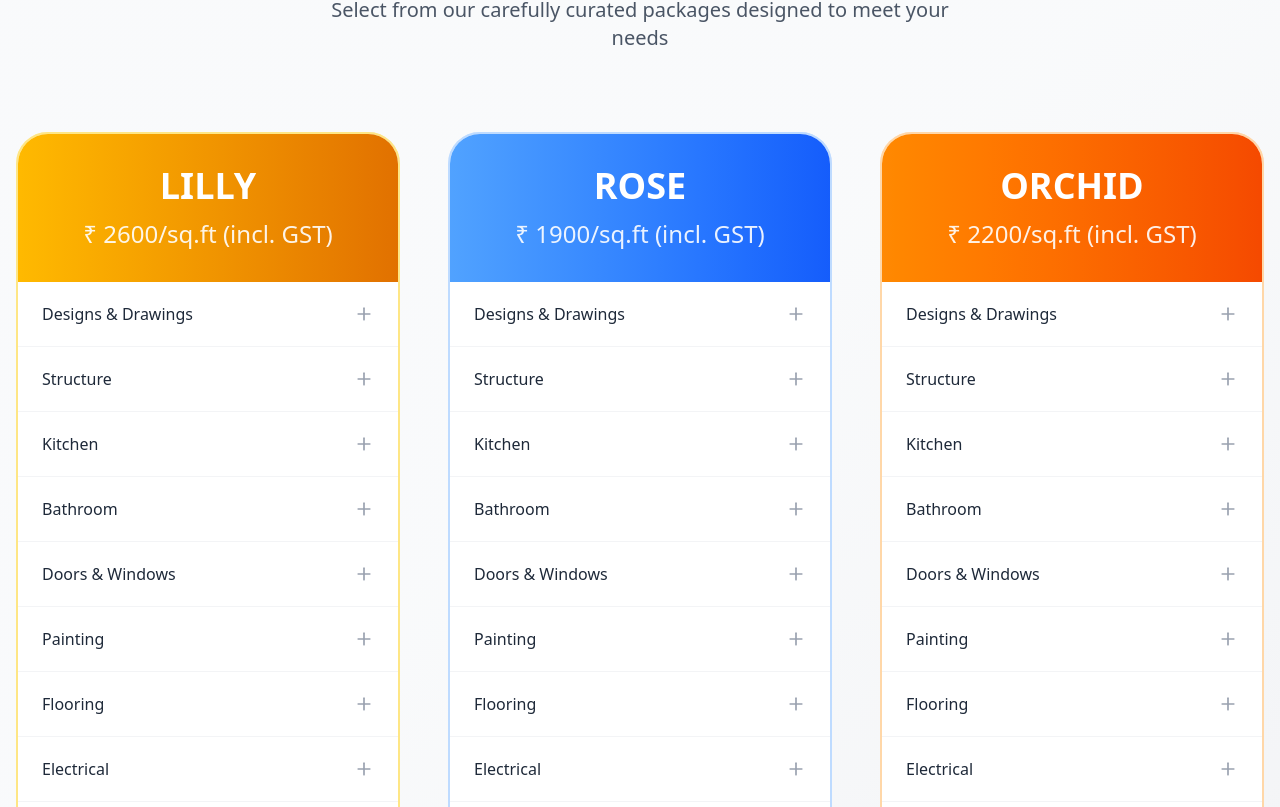
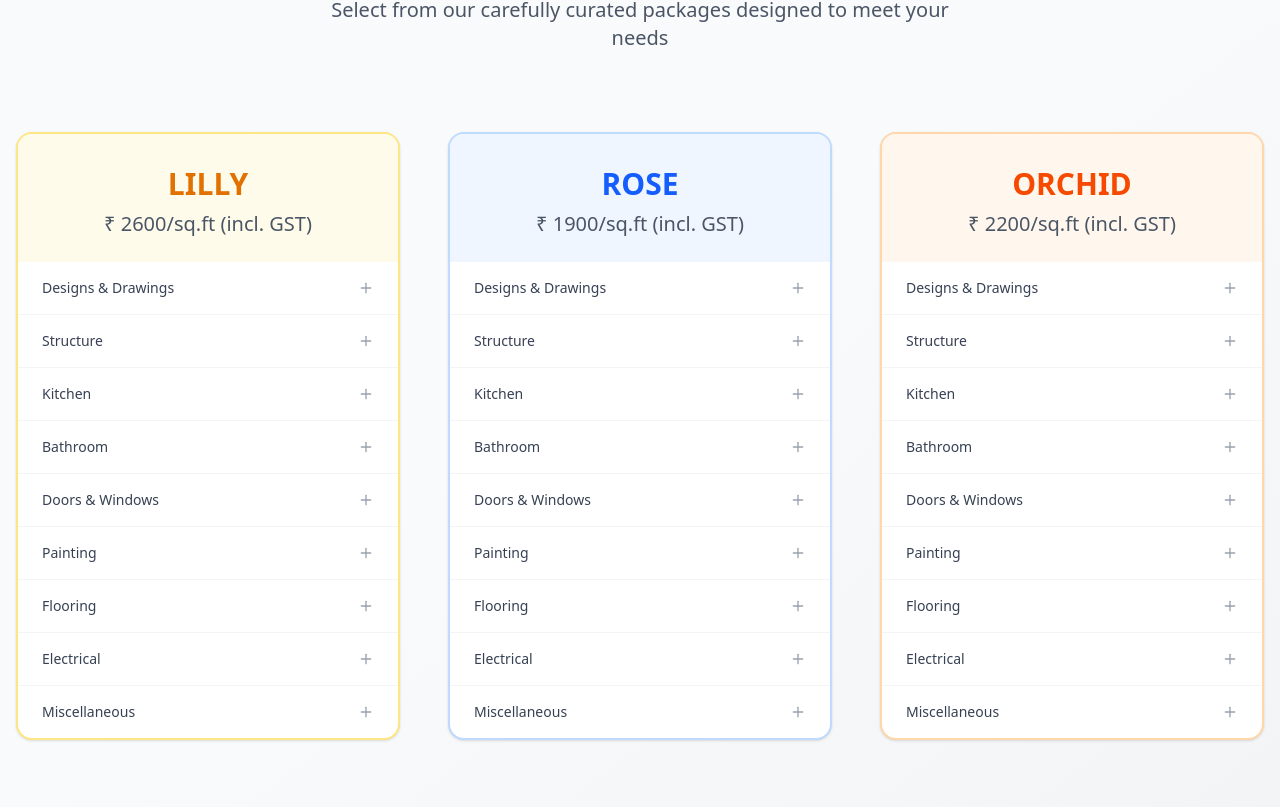
Before and after one commit to Prince5723/bricks-and-house, a Next.js app: page / in a window 1280 px wide. Shown: the part 4273-5080 px from the top of the page. Built offline with nearby package versions, Linux system fonts and the light colour scheme.

Commit message:
change d pricing style

```diff
--- a/src/components/blocks/pricing-section.tsx
+++ b/src/components/blocks/pricing-section.tsx
@@ -20,41 +20,33 @@ export default function PricingCard({ title, price, color, features }: PricingCa
   const [expandedFeature, setExpandedFeature] = useState<string | null>(null);
 
   const colorClasses = {
-    gold: 'from-amber-400 to-amber-600',
-    blue: 'from-blue-400 to-blue-600',
-    orange: 'from-orange-400 to-orange-600',
+    gold: 'text-amber-600 border-amber-200',
+    blue: 'text-blue-600 border-blue-200',
+    orange: 'text-orange-600 border-orange-200',
   };
 
-  const borderClasses = {
-    gold: 'border-amber-200',
-    blue: 'border-blue-200',
-    orange: 'border-orange-200',
+  const bgColorClasses = {
+    gold: 'bg-amber-50',
+    blue: 'bg-blue-50',
+    orange: 'bg-orange-50',
   };
 
   return (
-    <div className="relative will-change-transform">
+    <div className="relative transform transition-transform duration-300 hover:-translate-y-1">
       <div className={cn(
-        'absolute inset-0 rounded-[2rem] bg-gradient-to-r opacity-20 transition-opacity duration-300',
+        'bg-white rounded-2xl border-2 overflow-hidden',
         colorClasses[color],
-        'group-hover:opacity-30'
-      )}
-      style={{
-        transform: 'translateZ(0)',
-        willChange: 'opacity'
-      }}
-      />
-
-      <div className={cn(
-        'relative bg-white rounded-[2rem] border-2 overflow-hidden',
-        borderClasses[color],
-        'hover:shadow-lg transition-shadow duration-300'
+        'shadow-sm hover:shadow-xl transition-shadow duration-300'
       )}>
         <div className={cn(
-          'p-8 bg-gradient-to-r text-white',
-          colorClasses[color]
+          'px-8 pt-8 pb-6',
+          bgColorClasses[color]
         )}>
-          <h3 className="text-4xl font-bold text-center mb-3">{title}</h3>
-          <p className="text-2xl text-center font-medium opacity-90">{price}</p>
+          <h3 className={cn(
+            'text-3xl font-bold text-center mb-2',
+            colorClasses[color]
+          )}>{title}</h3>
+          <p className="text-xl text-center font-medium text-gray-600">{price}</p>
         </div>
 
         <div className="divide-y divide-gray-100">
@@ -63,26 +55,29 @@ export default function PricingCard({ title, price, color, features }: PricingCa
               <button
                 onClick={() => setExpandedFeature(expandedFeature === feature.title ? null : feature.title)}
                 className={cn(
-                  'w-full px-6 py-5 text-left flex items-center justify-between',
+                  'w-full px-6 py-4 text-left flex items-center justify-between',
                   'hover:bg-gray-50 transition-colors duration-200',
                   expandedFeature === feature.title && 'bg-gray-50'
                 )}
               >
-                <span className="text-gray-800 font-medium">{feature.title}</span>
+                <span className="text-gray-700 font-medium text-sm">{feature.title}</span>
                 <Plus
                   className={cn(
-                    'h-5 w-5 text-gray-400 transition-transform duration-200',
+                    'h-4 w-4 text-gray-400 transition-transform duration-200',
                     expandedFeature === feature.title && 'rotate-45'
                   )}
                 />
               </button>
 
               {expandedFeature === feature.title && (
-                <div className="px-6 pb-5 text-sm text-gray-600 bg-gray-50">
-                  <ul className="space-y-3">
+                <div className="px-6 py-3 text-sm bg-gray-50">
+                  <ul className="space-y-2">
                     {feature.details.map((detail, index) => (
-                      <li key={index} className="flex items-start">
-                        <span className="mr-3 mt-1.5 h-1.5 w-1.5 rounded-full bg-gray-400 flex-shrink-0" />
+                      <li key={index} className="flex items-center text-gray-600">
+                        <div className={cn(
+                          'mr-3 h-1 w-1 rounded-full',
+                          colorClasses[color]
+                        )} />
                         {detail}
                       </li>
                     ))}
```
